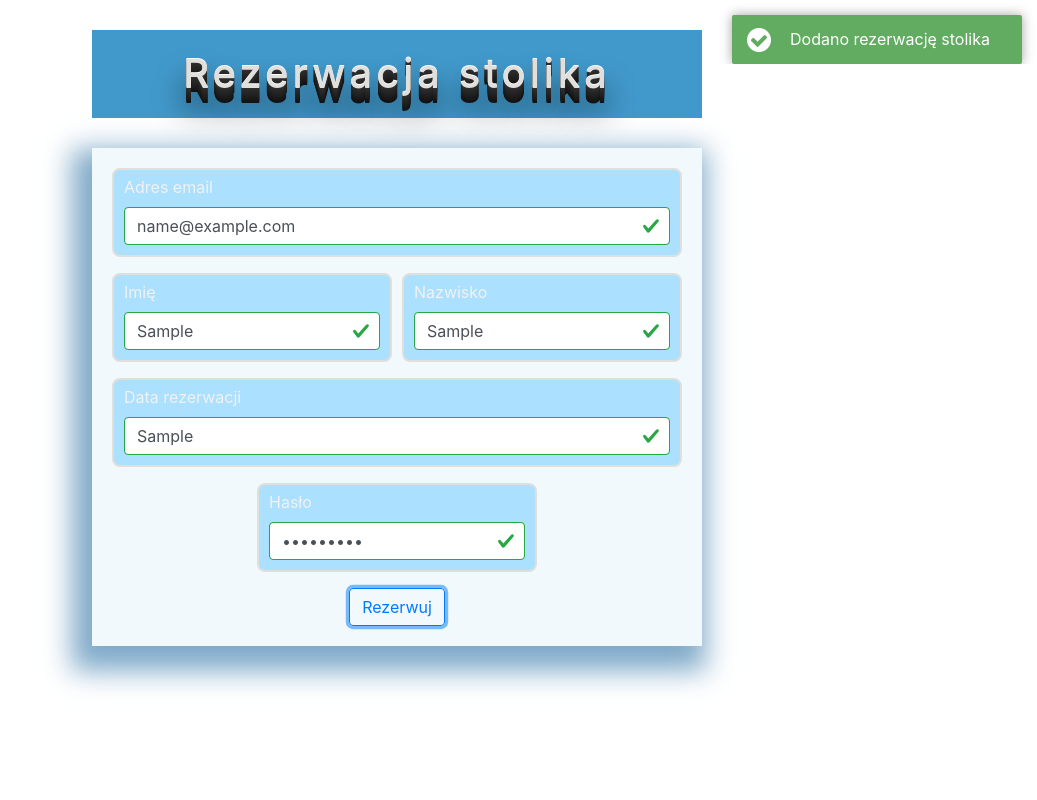
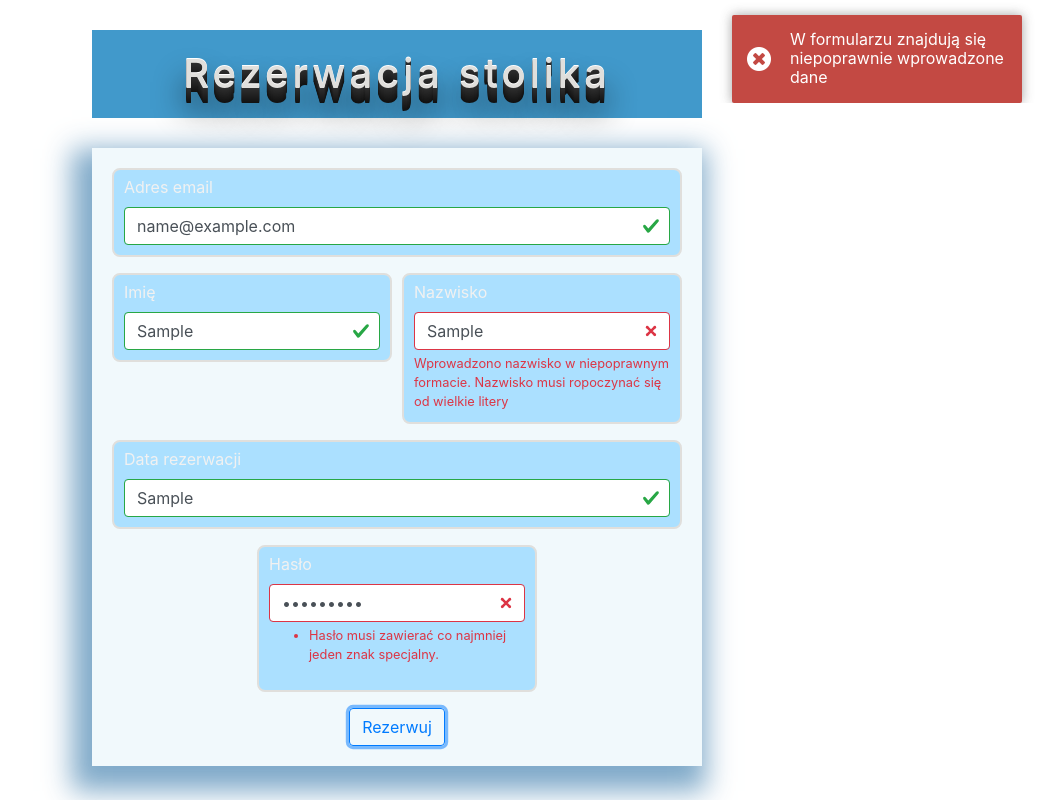
Before and after one commit to Korag/Translators, a React (Create React App) app in the folder RegexForm/ClientApp/: page / in a window 1280 px wide. Both pictures are taken after typing "name@example.com", "Sample", "Sample", "Sample", "Sample123" into the empty fields and a click on the button "Rezerwuj". Shown: the whole page, without its empty margins (243-1280 px from the left). Built offline with nearby package versions, Linux system fonts and the light colour scheme.

Commit message:
Added validation of Password.

```diff
--- a/RegexForm/ClientApp/src/components/RegexValidationForm.js
+++ b/RegexForm/ClientApp/src/components/RegexValidationForm.js
@@ -22,7 +22,7 @@ export class RegexValidationForm extends Component {
             date: "",
 
             emailValidationError: null,
-            passwordValidationError: null,
+            passwordValidationError: [],
             dateValidationError: null,
             firstNameValidationError: null,
             lastNameValidationError: null,
@@ -43,7 +43,9 @@ export class RegexValidationForm extends Component {
     }
 
     validateEmail(e) {
-        let validEmail = this.state.email.match(/^(([^<>()\[\]\\.,;:\s@"]+(\.[^<>()\[\]\\.,;:\s@"]+)*)|(".+"))@((\[[0-9]{1,3}\.[0-9]{1,3}\.[0-9]{1,3}\.[0-9]{1,3}])|(([a-zA-Z\-0-9]+\.)+[a-zA-Z]{2,}))$/)
+        let emailError = "";
+
+        let validEmail = this.state.email.match(/^(([^<>()\[\]\\.,;:\s@.*"]+(\.[^<>()\[\]\\.,;:\s@"]+)*)|(".+"))@((\[[0-9]{1,3}\.[0-9]{1,3}\.[0-9]{1,3}\.[0-9]{1,3}])|(([a-zA-Z\-0-9]+\.)+[a-zA-Z]{2,}))$/)
         if (validEmail == null) {
             this.setState({
                 emailIsValid: false,
@@ -59,11 +61,11 @@ export class RegexValidationForm extends Component {
     }
 
     validateFirstName(e) {
-        let validFirstName = this.state.firstName.match()
+        let validFirstName = this.state.firstName.match(/^[\w'\-,.]*[^_!¡?÷?¿\/\\+=@#$%ˆ&*(){}|~<>;:[\]]*$/)
         if (validFirstName == null) {
             this.setState({
                 firstNameIsValid: false,
-                firstNameValidationError: "Wprowadzono imię w niepoprawnym formacie."
+                firstNameValidationError: "Wprowadzono imię w niepoprawnym formacie. \n Imię musi ropoczynać się od wielkie litery"
             });
         }
         else {
@@ -75,11 +77,11 @@ export class RegexValidationForm extends Component {
     }
 
     validateLastName(e) {
-        let validLastName = this.state.lastName.match()
+        let validLastName = this.state.lastName.match(/^([a - zA - Z]{ 2, }\s[a - zA - z]{ 1, }'?-?[a-zA-Z]{2,}\s?([a-zA-Z]{1,})?)/);
         if (validLastName == null) {
             this.setState({
                 lastNameIsValid: false,
-                lastNameValidationError: "Wprowadzono nazwisko w niepoprawnym formacie."
+                lastNameValidationError: "Wprowadzono nazwisko w niepoprawnym formacie. \n Nazwisko musi ropoczynać się od wielkie litery"
             });
         }
         else {
@@ -91,17 +93,47 @@ export class RegexValidationForm extends Component {
     }
 
     validatePassword(e) {
-        let validPassword = this.state.password.match()
-        if (validPassword == null) {
+
+        this.setState({
+            passwordValidationError: []
+        });
+
+        let passwordError = [];
+
+        let validPasswordLength = this.state.password.match(/^.{8,32}$/);
+
+        if (validPasswordLength == null) {
+            passwordError.push("Hasło musi mieć długość minimum 8 znaków. \n");
+        }
+
+        let validPasswordOneUpperCharacter = this.state.password.match(/(?=.*[A-Z])/)
+
+        if (validPasswordOneUpperCharacter == null) {
+            passwordError.push("Hasło musi zawierać co najmniej jedną dużą literę. \n");
+        }
+
+        let validPasswordOneDigit = this.state.password.match(/(?=.*\d)/)
+
+        if (validPasswordOneDigit == null) {
+            passwordError.push("Hasło musi zawierać co najmniej jedną małą literę. \n");
+        }
+
+        let validPasswordOneSpecialCharacter = this.state.password.match(/(?=.*[\!\@\#\$\%\^\&\*\(\)\_\+\~\`\'\;\.\,\<\>\[\]\\\|\=\-])/)
+
+        if (validPasswordOneSpecialCharacter == null) {
+            passwordError.push("Hasło musi zawierać co najmniej jeden znak specjalny. \n");
+        }
+
+        if (validPasswordLength == null || validPasswordOneUpperCharacter == null || validPasswordOneDigit == null || validPasswordOneSpecialCharacter == null) {
             this.setState({
                 passwordIsValid: false,
-                passwordValidationError: "Wprowadzono hasło w niepoprawnym formacie."
+                passwordValidationError: passwordError
             });
         }
         else {
             this.setState({
                 passwordIsValid: true,
-                passwordValidationError: null
+                passwordValidationError: []
             });
         }
     }
@@ -184,8 +216,12 @@ export class RegexValidationForm extends Component {
                         <Col sm="12" md={{ size: 6, offset: 3 }}>
                             <FormGroup className="formGroup">
                                 <Label for="password">Hasło</Label>
-                                <Input type="password" name="password" id="passwordId" invalid={(!this.state.passwordIsValid && this.state.passwordValidationError != null) ? true : false} valid={this.state.passwordIsValid} onChange={e => this.changeValue(e)} value={this.state.password} onBlur={e => this.validatePassword(e)} />
-                                <FormFeedback>{this.state.passwordValidationError}</FormFeedback>
+                                <Input type="password" name="password" id="passwordId" invalid={(!this.state.passwordIsValid && this.state.passwordValidationError.length != 0) ? true : false} valid={this.state.passwordIsValid} onChange={e => this.changeValue(e)} value={this.state.password} onBlur={e => this.validatePassword(e)} />
+                                <FormFeedback>
+                                    <ul>
+                                        {this.state.passwordValidationError.map(error => <li>{error}</li>)}
+                                    </ul>
+                                </FormFeedback>
                             </FormGroup>
                         </Col>
                     </Row>
```
